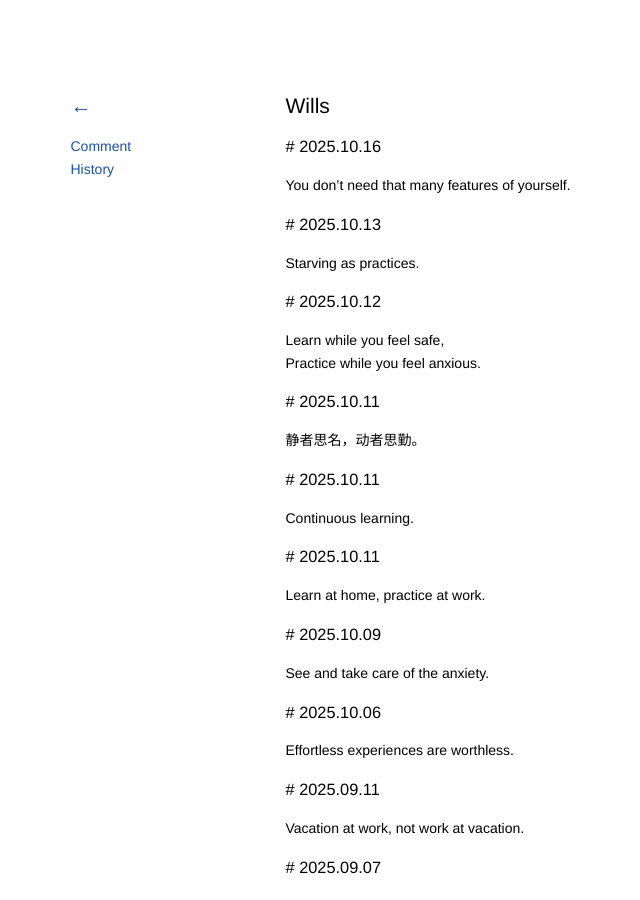
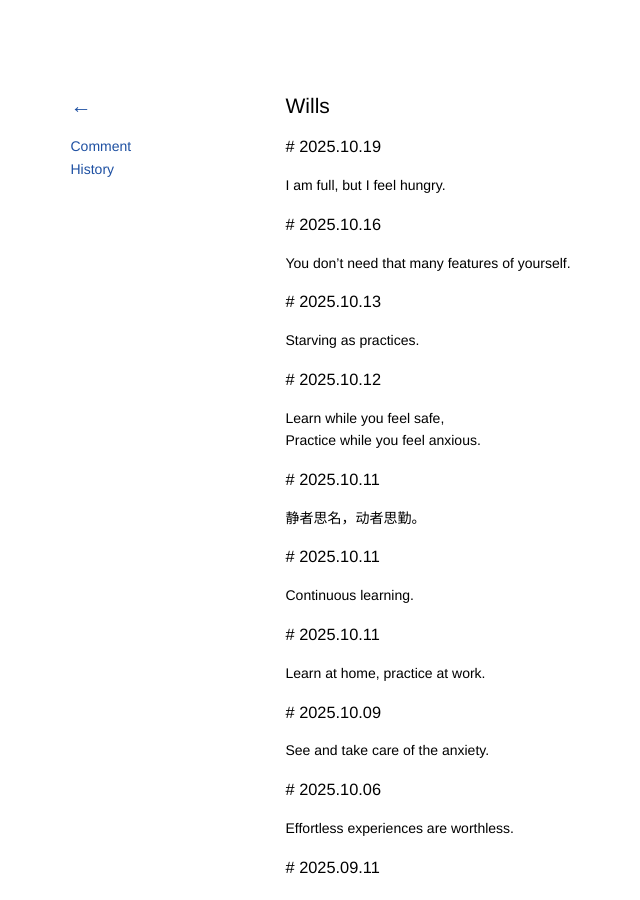
Before and after one commit to kidlj/awei, a Jekyll site: the page built from _wiki/wills.md, in a window 1280 px wide and 900 px high. Shown: the whole window, without its empty margins (62-702 px from the left). Built offline with Jekyll 4.4.1, drawn with Linux system fonts in a browser that asks for light colours.

Commit message:
update wills

```diff
--- a/_wiki/wills.md
+++ b/_wiki/wills.md
@@ -1,6 +1,10 @@
 ---
 title: Wills
 ---
+
+### 2025.10.19
+
+I am full, but I feel hungry.
 
 ### 2025.10.16
 
```
